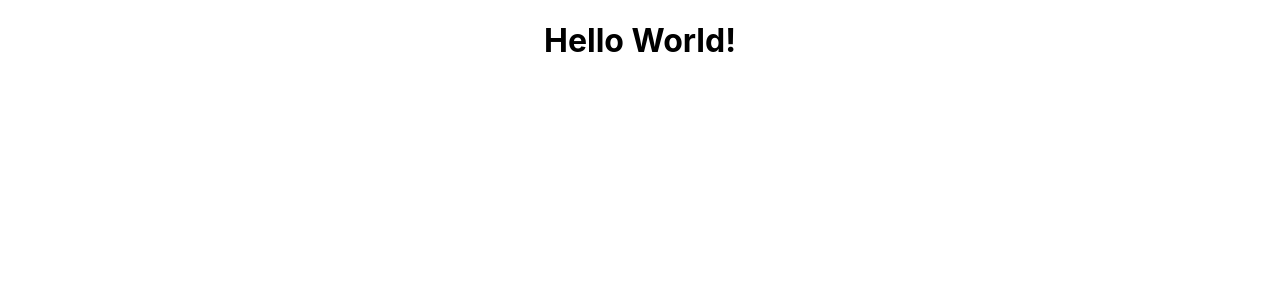
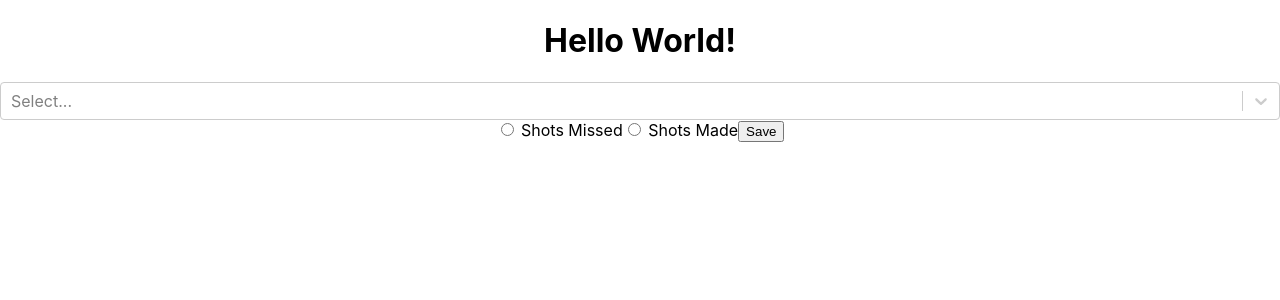
Before and after one commit to dafinley/GoodieNBA, a React (Create React App) app: page / in a window 1280 px wide. Shown: the top 300 px of the page. Built offline with nearby package versions, Linux system fonts and the light colour scheme.

Commit message:
radioform

```diff
--- a/package.json
+++ b/package.json
@@ -3,9 +3,12 @@
   "version": "0.1.0",
   "private": true,
   "dependencies": {
+    "bootstrap": "^4.2.1",
     "react": "^16.8.1",
     "react-dom": "^16.8.1",
-    "react-scripts": "2.1.3"
+    "react-scripts": "2.1.3",
+    "react-select": "^2.3.0",
+    "reactstrap": "^7.1.0"
   },
   "scripts": {
     "start": "react-scripts start",
--- a/src/App.js
+++ b/src/App.js
@@ -1,5 +1,6 @@
 import React, { Component } from 'react';
-import logo from './logo.svg';
+import Form from './Components/Form';
+import Radio from './Components/Radio';
 import './App.css';
 
 class App extends Component {
@@ -7,6 +8,8 @@ class App extends Component {
     return (
       <div className="App">
        <h1>Hello World!</h1>
+       <Form/>
+       <Radio/>
       </div>
     );
   }
--- /dev/null
+++ b/src/Components/Form.js
@@ -0,0 +1,36 @@
+import React, { Component } from "react";
+import Select from "react-select";
+
+const basketballPlayers = [
+  { label: "Lebron James", value: 1 },
+  { label: "Kobe Bryant", value: 2 },
+  { label: "Stephen Curry", value: 3 },
+  { label: "Michael Jordan", value: 4 },
+  { label: "Kyrie Irving", value: 5 },
+  { label: "Allen Iverson", value: 6 },
+  { label: "Dwyane Wade", value: 7},
+  { label: "Shaquille O'Neal", value: 8},
+  { label: "Charles Barkley", value: 9},
+  { label: "Carmelo Anthony", value: 10},
+  { label: "Kevin Durant", value: 11},
+  { label: "James Harden", value: 12},
+  { label: "Anthony Davis", value: 13},
+  { label: "Chris Paul", value: 14},
+  { label: "Russell Westbrook", value: 15},
+
+];
+
+class Form extends Component {
+  render() {
+    return (
+      <div className="form">
+        <div className="container">
+          <Select options={basketballPlayers} onChange={opt => console.log(opt.label, opt.value)} />
+
+        </div>
+      </div>
+    );
+  }
+}
+
+export default Form;
--- /dev/null
+++ b/src/Components/Radio.js
@@ -0,0 +1,27 @@
+import React, { Component } from "react";
+
+
+
+
+class Radio extends Component {
+
+    setShot(event) {
+      console.log(event.target.value);
+    }
+
+    render() {
+      return (
+        <div onChange={this.setShot.bind(this)}>
+          <input type="radio" value="Shots Missed" name="basketball"/> Shots Missed
+          <input type="radio" value="Shots Made" name="basketball"/> Shots Made
+
+
+          <button type="save" form="form1" value="Save">Save</button>
+        </div>
+
+
+       );
+    }
+  }
+
+  export default Radio
```
Also changed, not shown: 1 other file (tests, documents, lock files or other folders).
